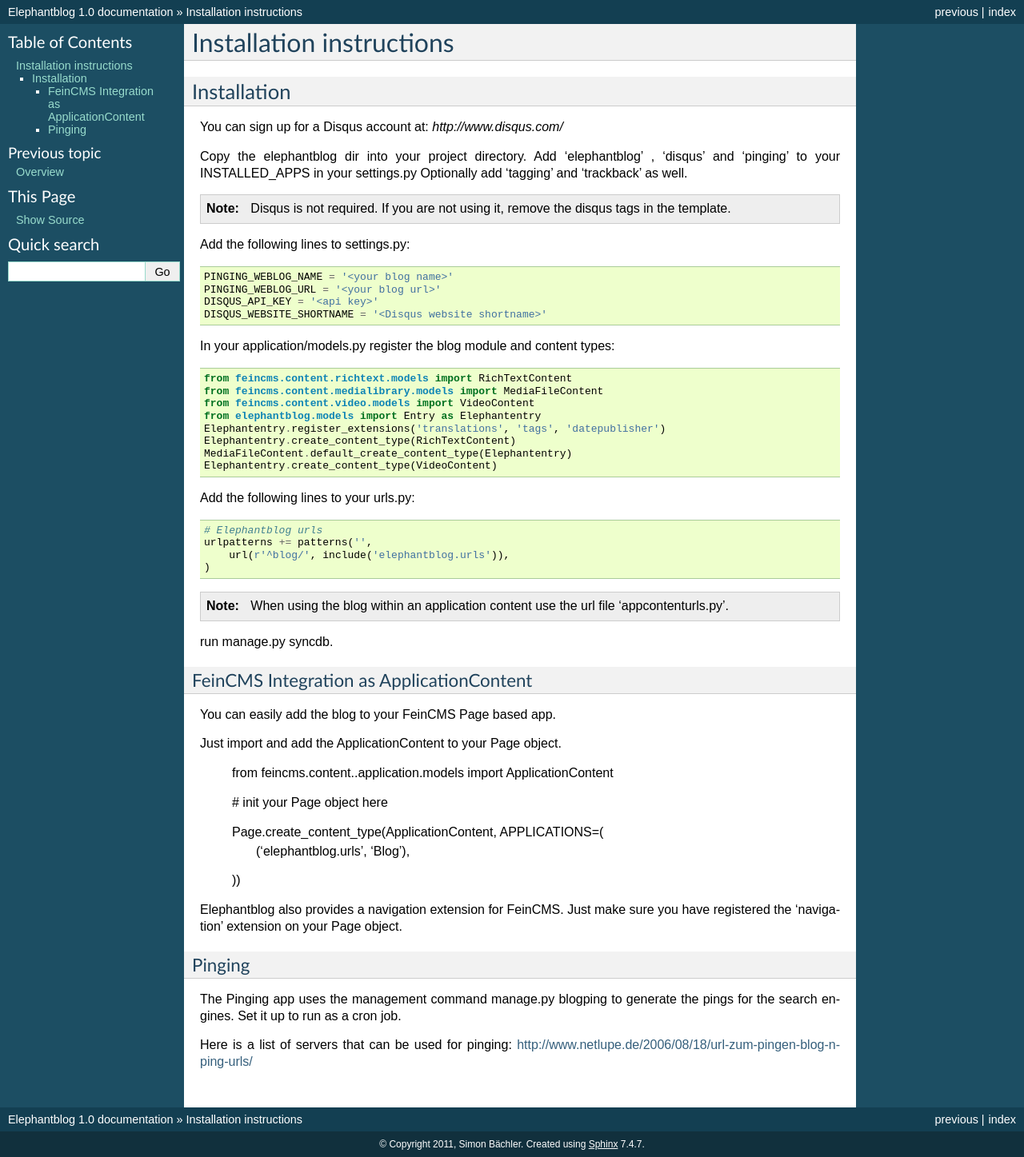
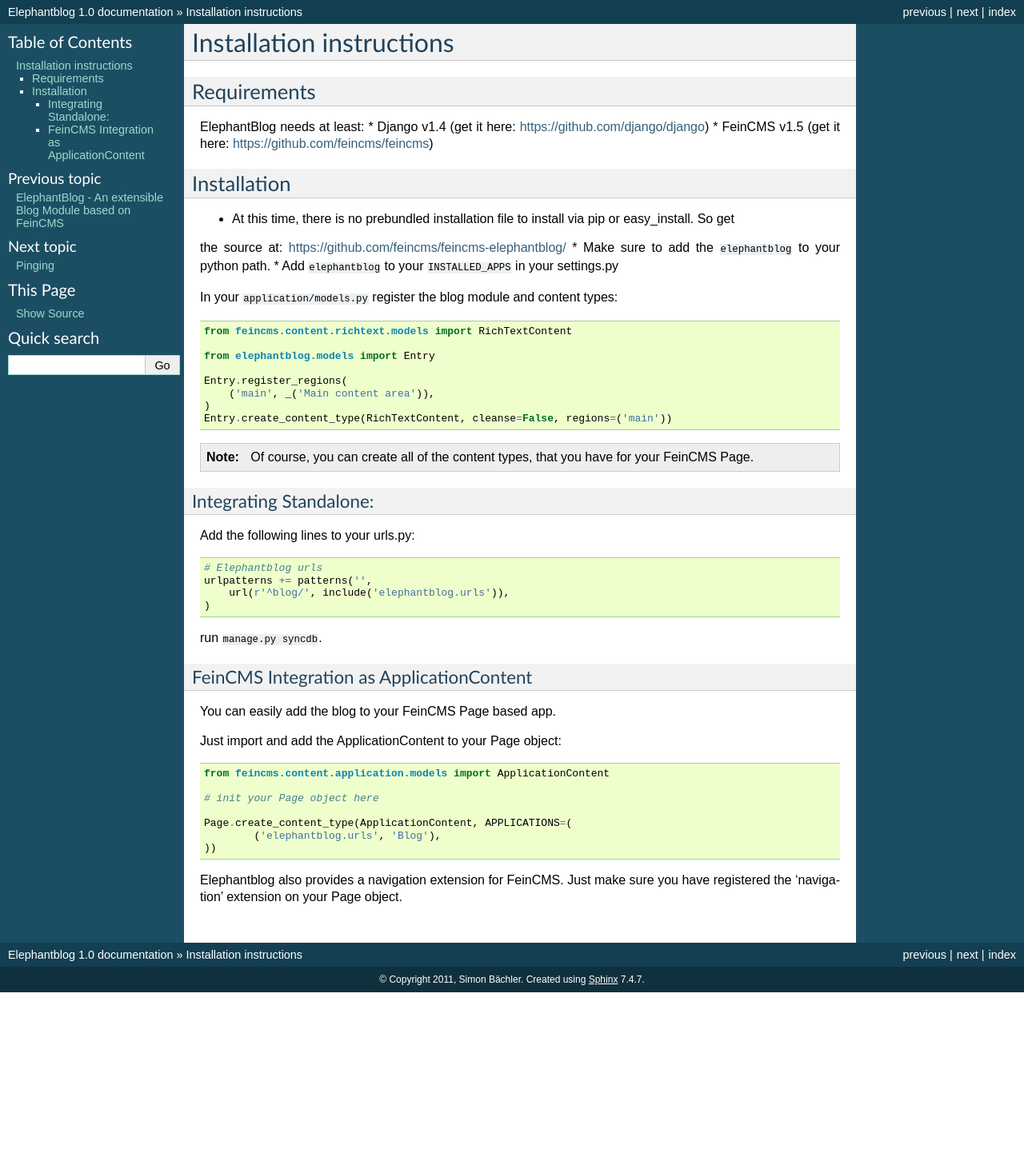
Before and after one commit to feincms/feincms-elephantblog, a Sphinx documentation site: the page built from docs/installation.rst, in a window 1280 px wide. Shown: the whole page at 80% size. Built offline with Sphinx 7.4.7, drawn with Linux system fonts in a browser that asks for light colours; after the commit the page ends 1241 px from its top, so only the background shows below that.

```diff
--- a/docs/installation.rst
+++ b/docs/installation.rst
@@ -4,39 +4,42 @@
 Installation instructions
 =========================
 
+
+Requirements
+============
+
+ElephantBlog needs at least:
+* Django v1.4 (get it here: https://github.com/django/django)
+* FeinCMS v1.5 (get it here: https://github.com/feincms/feincms)
+
+
 Installation
 ============
 
-You can sign up for a Disqus account at: `http://www.disqus.com/`
+* At this time, there is no prebundled installation file to install via pip or easy_install. So get
+the source at: https://github.com/feincms/feincms-elephantblog/
+* Make sure to add the ``elephantblog`` to your python path.
+* Add ``elephantblog`` to your ``INSTALLED_APPS`` in your settings.py
 
-Copy the elephantblog dir into your project directory.
-Add 'elephantblog' , 'disqus' and 'pinging' to your INSTALLED_APPS in your settings.py
-Optionally add 'tagging' and 'trackback' as well.
+In your ``application/models.py`` register the blog module and content types::
+
+    from feincms.content.richtext.models import RichTextContent
+
+    from elephantblog.models import Entry
+
+    Entry.register_regions(
+        ('main', _('Main content area')),
+    )
+    Entry.create_content_type(RichTextContent, cleanse=False, regions=('main'))
+
 
 .. note::
 
-    Disqus is not required. If you are not using it, remove the disqus tags in the template.
+    Of course, you can create all of the content types, that you have for your FeinCMS Page.
 
 
-Add the following lines to settings.py::
-
-    PINGING_WEBLOG_NAME = '<your blog name>'
-    PINGING_WEBLOG_URL = '<your blog url>'
-    DISQUS_API_KEY = '<api key>'
-    DISQUS_WEBSITE_SHORTNAME = '<Disqus website shortname>'
-
-
-In your application/models.py register the blog module and content types::
-
-    from feincms.content.richtext.models import RichTextContent
-    from feincms.content.medialibrary.models import MediaFileContent
-    from feincms.content.video.models import VideoContent
-    from elephantblog.models import Entry as Elephantentry
-    Elephantentry.register_extensions('translations', 'tags', 'datepublisher')
-    Elephantentry.create_content_type(RichTextContent)
-    MediaFileContent.default_create_content_type(Elephantentry)
-    Elephantentry.create_content_type(VideoContent)
-
+Integrating Standalone:
+-----------------------
 
 Add the following lines to your urls.py::
 
@@ -46,33 +49,25 @@ Add the following lines to your urls.py::
         url(r'^blog/', include('elephantblog.urls')),
     )
 
-.. note::
 
-    When using the blog within an application content use the url file 'appcontenturls.py'.
+run ``manage.py syncdb``.
 
-run manage.py syncdb.
 
 FeinCMS Integration as ApplicationContent
 -----------------------------------------
 
 You can easily add the blog to your FeinCMS Page based app.
 
-Just import and add the ApplicationContent to your Page object.
+Just import and add the ApplicationContent to your Page object::
 
-	from feincms.content..application.models import ApplicationContent
+    from feincms.content.application.models import ApplicationContent
 
-	# init your Page object here
+    # init your Page object here
 
-	Page.create_content_type(ApplicationContent, APPLICATIONS=(
-	        ('elephantblog.urls', 'Blog'),
-	))
+    Page.create_content_type(ApplicationContent, APPLICATIONS=(
+            ('elephantblog.urls', 'Blog'),
+    ))
+
 
 Elephantblog also provides a navigation extension for FeinCMS.
 Just make sure you have registered the 'navigation' extension on your Page object.
-
-Pinging
--------
-
-The Pinging app uses the management command manage.py blogping to generate the pings for the search engines. Set it up to run as a cron job.
-
-Here is a list of servers that can be used for pinging: `<http://www.netlupe.de/2006/08/18/url-zum-pingen-blog-n-ping-urls/>`_
--- a/setup.py
+++ b/setup.py
@@ -10,7 +10,7 @@ import elephantblog
 setup(name='feincms-elephantblog',
       version=elephantblog.__version__,
       description='A blog for FeinCMS',
-      long_description=open(os.path.join(os.path.dirname(__file__), 'README.md')).read().decode('utf-8'),
+      long_description=open(os.path.join(os.path.dirname(__file__), 'README.rst')).read().decode('utf-8'),
       author='Simon Bächler',
       author_email='sb@feinheit.ch',
       url='https://github.com/sbaechler/feincms-elephantblog/',
```
Also changed, not shown: README.md (deleted, +0 -101 lines), README.rst (added, +61 -0 lines), docs/extensions.rst (added, +9 -0 lines), docs/index.rst (+14 -9 lines), docs/overview.rst (deleted, +0 -50 lines), 1 other file.
